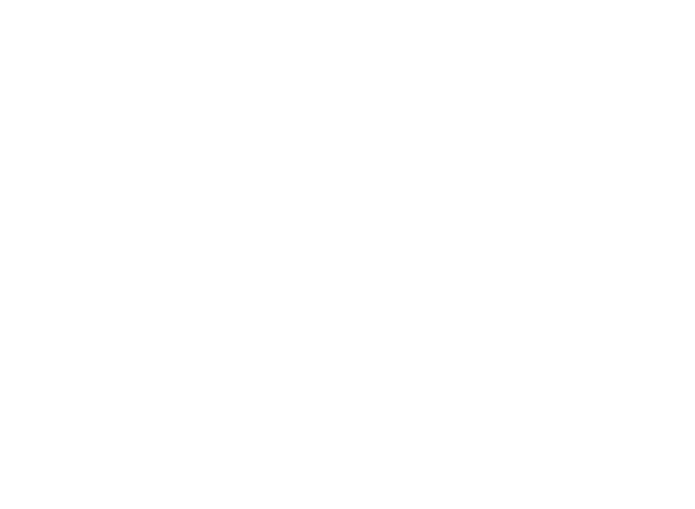
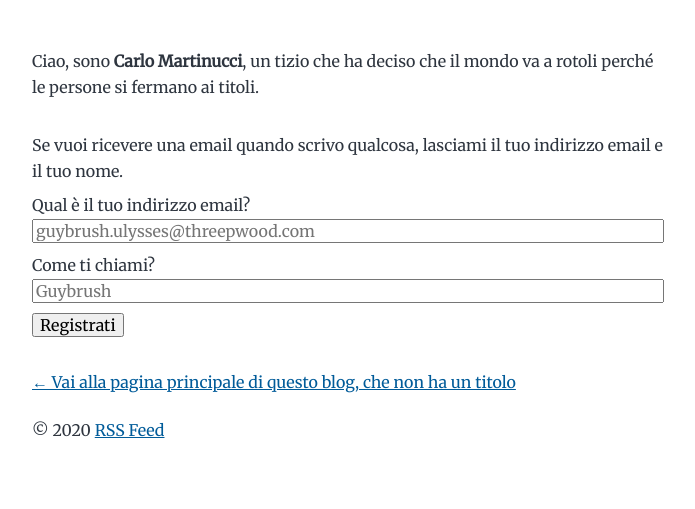
Before and after one commit to carlomartinucci/questoblognonhauntitolo, a Gatsby site: page /subscribe in a window 1280 px wide. Before the commit this address had no page. Shown: the whole page, without its empty margins (292-987 px from the left). Built offline with nearby package versions, Linux system fonts and the light colour scheme; Gatsby itself is replaced by a stand-in of ours.

Commit message:
Create dedicated /subscribe page

```diff
--- a/src/components/bio.js
+++ b/src/components/bio.js
@@ -50,8 +50,6 @@
       {author?.name && (
         <p>
           Ciao, sono <strong>{author.name}</strong>, {author?.summary || null}.
-          Se vuoi, scrivimi a{" "}
-          <a href={`mailto:${author.email}`}>{author.email}</a>.
         </p>
       )}
     </div>
--- a/src/components/layout.js
+++ b/src/components/layout.js
@@ -6,8 +6,8 @@
 
 const Layout = ({ location, title, description, rssPath, children }) => {
   useTimeFavicon()
-  const rootPath = `${__PATH_PREFIX__}/`
-  const isRootPath = location.pathname === rootPath
+  const isRootPath = location.pathname === `${__PATH_PREFIX__}/`
+  const isSubscribePath = location.pathname === `${__PATH_PREFIX__}/subscribe`
   let header
 
   if (isRootPath) {
@@ -20,6 +20,8 @@
       ` `,
       <h2 key="h2">{description}</h2>,
     ]
+  } else if (isSubscribePath) {
+    header = ""
   } else {
     header = (
       <Link to="/">
--- a/src/components/subscribe.js
+++ b/src/components/subscribe.js
@@ -38,8 +38,20 @@
     setCookieState("subscribed")
   }
 
-  switch (state) {
-    case "ready":
+  if (
+    (state === "ready" && props.neverHide) ||
+    (state === "subscribed" && props.neverHide)
+  ) {
+    return (
+      <Form
+        onSubmit={handleSubmit}
+        email={email}
+        handleChangeEmail={handleChangeEmail}
+        name={name}
+        handleChangeName={handleChangeName}
+      />
+    )
+  } else if (state === "ready") {
     return (
       <Form
         onSubmit={handleSubmit}
@@ -59,7 +71,7 @@
         .
       </Form>
     )
-    case "submitting":
+  } else if (state === "submitting") {
     return (
       <Form
         onSubmit={handleSubmit}
@@ -72,8 +84,7 @@
         Un momento di pazienza, ti sto registrando alla mia mailing list :)
       </Form>
     )
-
-    case "success":
+  } else if (state === "success") {
     return (
       <Form
         onSubmit={handleSubmit}
@@ -83,15 +94,15 @@
         disabled
         handleChangeName={handleChangeName}
       >
-          Ottimo <b>{name}</b>, ti ho registrato alla mia mailing list con il
-          tuo indirizzo <b>{email}</b>!{" "}
+        Ottimo <b>{name}</b>, ti ho registrato alla mia mailing list con il tuo
+        indirizzo <b>{email}</b>!{" "}
         <b>
           Controlla il tuo indirizzo email e clicca il link di conferma per
           confermare la tua iscrizione!
         </b>
       </Form>
     )
-    case "error":
+  } else if (state === "error") {
     return (
       <Form
         onSubmit={handleSubmit}
@@ -113,19 +124,16 @@
         </span>
       </Form>
     )
-    case "subscribed":
+  } else if (state === "subscribed") {
     return (
       <p>
         Grazie per esserti iscritto alla mia newsletter! Se vuoi puoi{" "}
         <button className="btn-link" onClick={e => setState("ready")}>
           iscriverti nuovamente
-          </button>
-          , ad esempio se hai cambiato indirizzo email o per qualsiasi altra
-          ragione.
+        </button>{" "}
+        (ad esempio se hai cambiato indirizzo email).
       </p>
     )
-    default:
-      return ""
   }
 }
 
--- /dev/null
+++ b/src/pages/subscribe.js
@@ -0,0 +1,56 @@
+import React from "react"
+import { Link, graphql } from "gatsby"
+
+import Subscribe from "../components/subscribe"
+import Bio from "../components/bio"
+import Layout from "../components/layout"
+import SEO from "../components/seo"
+
+const SubscribePage = ({ data, location }) => {
+  const siteTitle = data.site.siteMetadata.title
+  const siteDescription = data.site.siteMetadata.description
+  const posts = data.allMarkdownRemark.nodes
+
+  return (
+    <Layout
+      location={location}
+      title={siteTitle}
+      description={siteDescription}
+      rssPath={data.site.siteMetadata.rssPath}
+    >
+      <Bio key="bio" />
+      <SEO title="Iscriviti alla Newsletter" />
+      <Subscribe neverHide />
+      <Link to="/">
+        ← Vai alla pagina principale di questo blog, che non ha un titolo
+      </Link>
+    </Layout>
+  )
+}
+
+export default SubscribePage
+
+export const pageQuery = graphql`
+  query {
+    site {
+      siteMetadata {
+        title
+        description
+        rssPath
+      }
+    }
+    allMarkdownRemark(sort: { fields: [frontmatter___date], order: DESC }) {
+      nodes {
+        excerpt
+        fields {
+          slug
+        }
+        frontmatter {
+          date(formatString: "MMMM DD, YYYY")
+          title
+          description
+        }
+      }
+    }
+  }
+`
```
Lines whose indentation alone changed are shown as unchanged.
